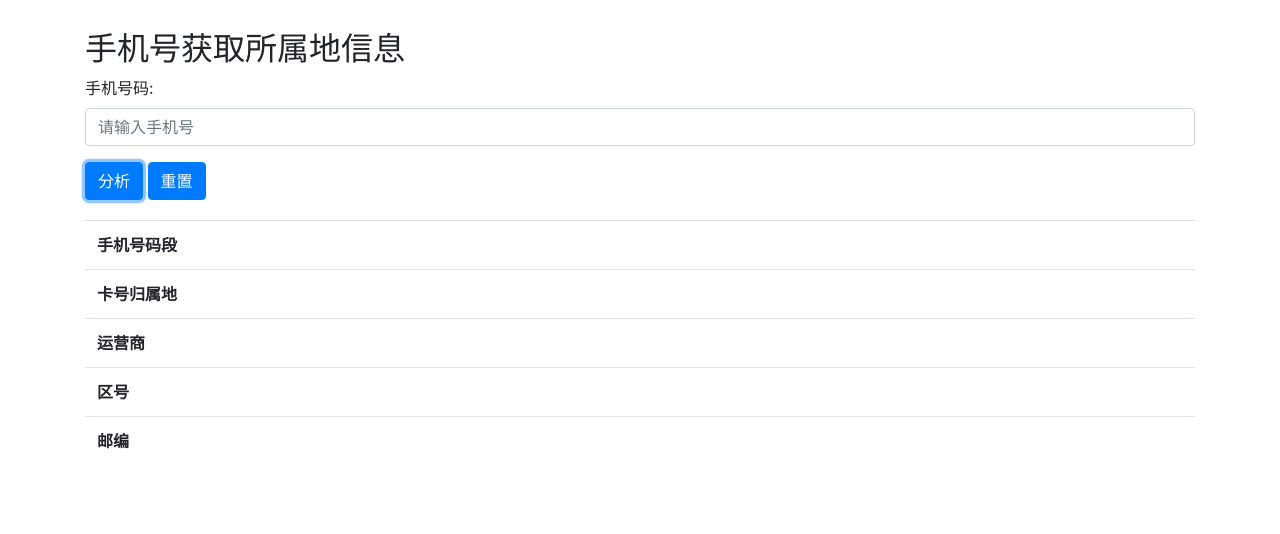
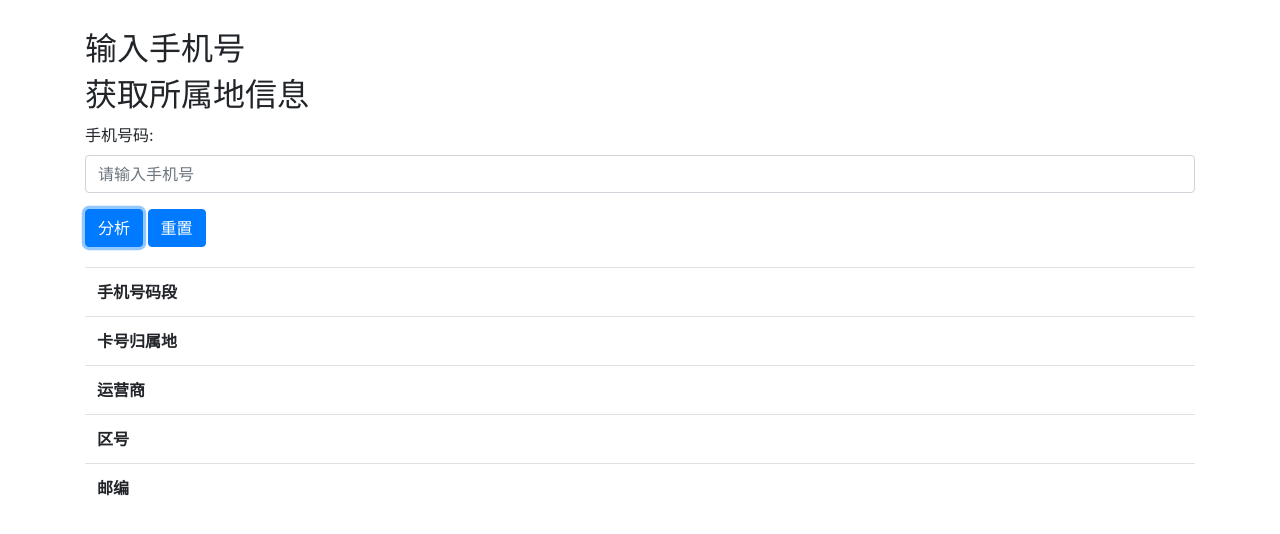
Before and after one commit to like1emon/selectphone, a plain HTML site: page index.html in a window 1280 px wide. Both pictures are taken after a click on the button "分析". Drawn offline with nearby package versions, Linux system fonts and the light colour scheme.

Commit message:
Update index.html

```diff
--- a/index.html
+++ b/index.html
@@ -22,7 +22,8 @@
 
 <body>
     <div class="container" style="margin-top: 30px;">
-        <h2>手机号获取所属地信息</h2>
+        <h2>输入手机号</h2>
+        <h2>获取所属地信息</h2>
           <div class="form-group">
             <label for="phone">手机号码:</label>
             <input type="phone" class="form-control" id="phone" placeholder="请输入手机号">
@@ -85,7 +86,7 @@
             $('#zip').text(object.zip)
             },
             error:function(){
-                alert("fail")
+                alert("服务器异常了...")
             }
         })
         $('#tdphone').text(phone)
```
